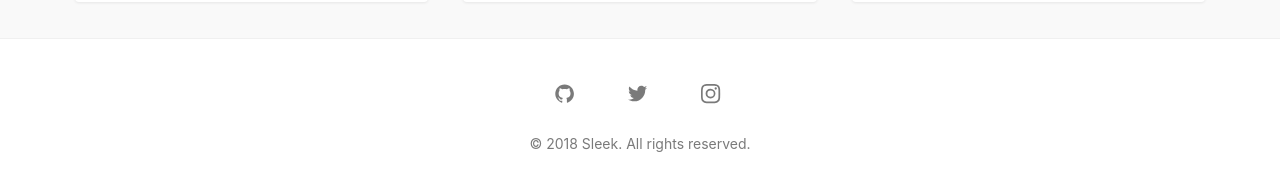
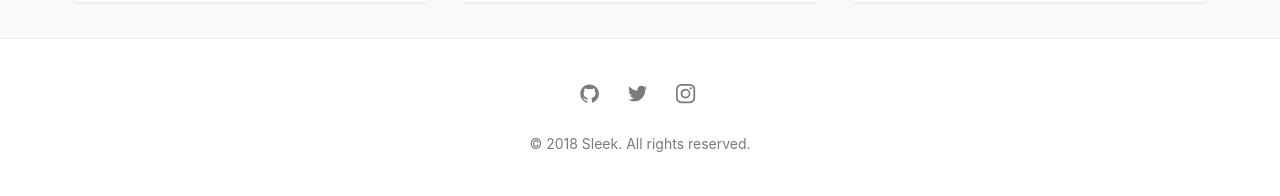
Before and after one commit to janczizikow/sleek, a Jekyll site: the page built from index.md, in a window 1280 px wide. Shown: the part 1122-1318 px from the top of the page. Built offline with Jekyll 4.4.1, drawn with Linux system fonts in a browser that asks for light colours.

Commit message:
Improving footer social links CSS

```diff
--- a/_sass/layout/_footer.scss
+++ b/_sass/layout/_footer.scss
@@ -9,7 +9,8 @@ footer {
     color: rgba(33,33,33,0.6);
     border-bottom: 0;
 
-    &:hover {
+    &:hover,
+    &:focus {
       color: $primary;
       border-bottom: 0;
     }
@@ -18,14 +19,14 @@ footer {
 
 .social {
   display: flex;
-  justify-content: space-around;
+  justify-content: center;
   align-items: center;
   max-width: 200px;
   margin: 0 auto 25px;
 }
 
 .social__link:not(:last-child) {
-  margin-right: 1.125rem;
+  margin-right: 1.5rem;
 }
 
 .social__icon {
```
Also changed, not shown: assets/css/main.css, 1 other file.
